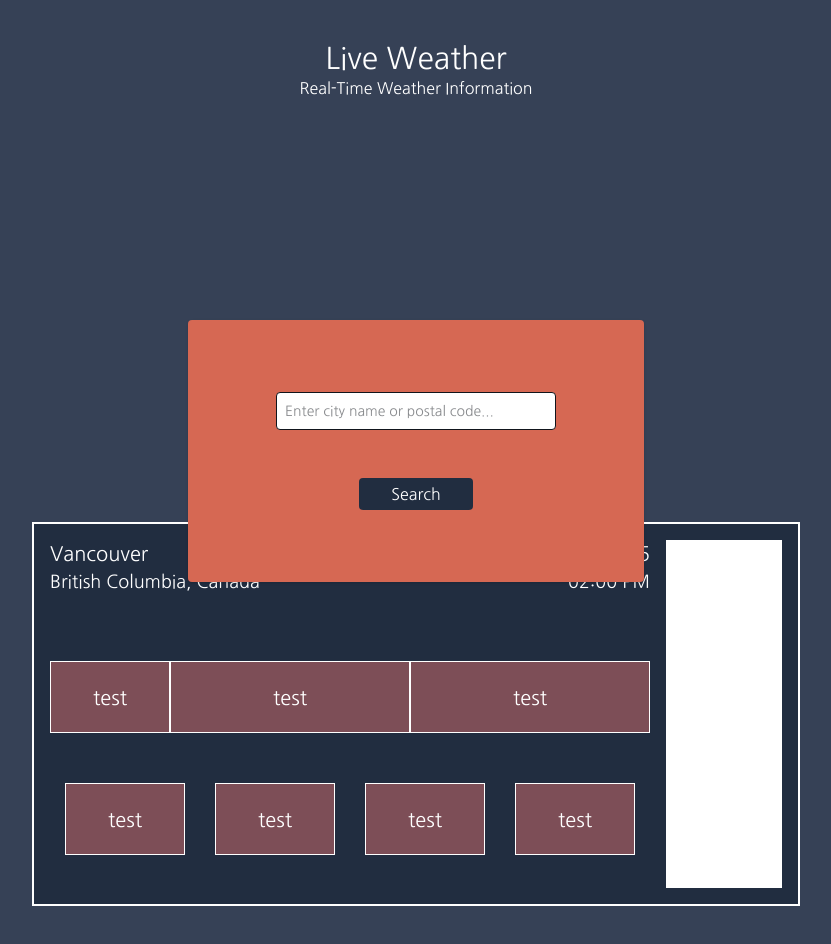
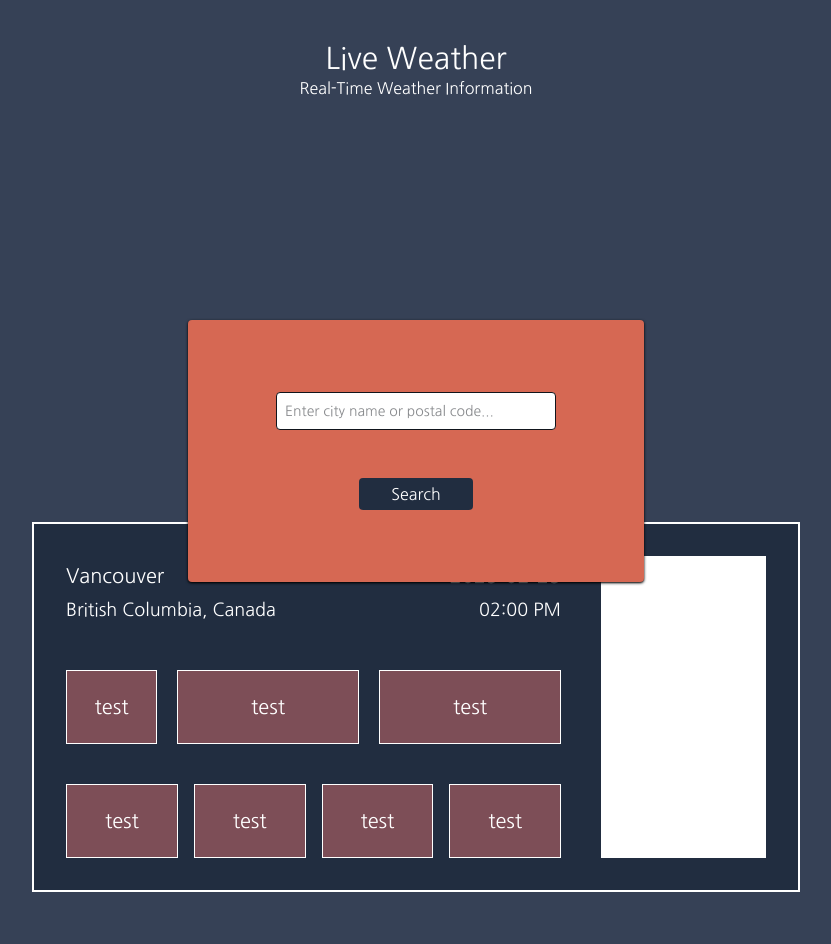
Before and after one commit to snoberyman/weather-app, a React (Vite) app: page / in a window 1280 px wide. Shown: the top 944 px of the page, without its empty margins (224-1055 px from the left). Built offline with nearby package versions, Linux system fonts and the light colour scheme; no server answers.

Commit message:
refactor input & responsive output box

```diff
--- a/src/components/weatherBox/weatherBoxLarge.tsx
+++ b/src/components/weatherBox/weatherBoxLarge.tsx
@@ -1,9 +1,13 @@
 const WeatherBoxLarge = () => {
-  return <>
-    <div className="bg-primary-rose border-1 border-white w-60 h-18 text-xl/18 text-center">
-      test
-    </div>
-  </>;
+  return (
+    <>
+      <div className="bg-primary-rose border-1 border-white  text-xl/18 text-center">
+        test
+      </div>
+    </>
+  );
 };
 
 export default WeatherBoxLarge;
+
+// w-60 h-18
--- a/src/components/weatherBox/weatherBoxSmall.tsx
+++ b/src/components/weatherBox/weatherBoxSmall.tsx
@@ -1,9 +1,13 @@
 const weatherBoxSmall = () => {
-  return <>
-    <div className="bg-primary-rose border-1 border-white w-30 h-18 text-xl/18 text-center">
-      test
-    </div>
-  </>;
+  return (
+    <>
+      <div className="bg-primary-rose border-1 border-white  text-xl/18 text-center">
+        test
+      </div>
+    </>
+  );
 };
 
 export default weatherBoxSmall;
+
+// w-30 h-18
--- /dev/null
+++ b/src/components/weatherInput/inputField.tsx
@@ -0,0 +1,55 @@
+import React from "react";
+import { Tooltip } from "react-tooltip";
+
+interface WeatherInputProps {
+  inputValue: string; //
+  handleInputChange: (e: React.ChangeEvent<HTMLInputElement>) => void;
+  isValid: boolean;
+  isCalled: boolean;
+  isButtonClicked: boolean;
+}
+
+function InputField({
+  inputValue, // recieves the inputValue state from the parent component
+  handleInputChange, // recieves the handleInputChange function from the parent component
+  isValid, // recieves the isValid state from the parent component
+  isCalled, // recieves the isCalled state from the parent component
+  isButtonClicked, // recieves the isButtonClicked state from the parent component
+}: WeatherInputProps) {
+  // Tooltip content based on input value: emtpy or invalid input
+  const tooltipContent =
+    inputValue.trim() === ""
+      ? "Input cannot be empty!"
+      : "Invalid input! Please enter city names or postal codes only.";
+
+  return (
+    <div className="relative">
+      <input
+        type="text"
+        value={inputValue}
+        onChange={handleInputChange}
+        className={`text-primary-black bg-white border ${
+          isValid ? "border-primary-black" : "border-red-500"
+        } p-2 rounded w-10vw sm:w-50 md:w-60 lg:w-70 text-sm focus:outline-none  ${
+          isCalled ? "mb-0 mr-8 max-sm:mb-12 max-sm:mr-0" : "mb-12"
+        }`}
+        placeholder="Enter city name or postal code..."
+        data-tooltip-id="input-error-tooltip"
+        data-tooltip-content={tooltipContent}
+        data-tooltip-place="top"
+      />
+      {!isValid && (
+        <Tooltip
+          id="input-error-tooltip"
+          isOpen={!isValid}
+          className="max-sm:max-w-70 text-center"
+        />
+      )}
+      {inputValue.trim() === "" && isButtonClicked && (
+        <Tooltip id="input-error-tooltip" isOpen={true} />
+      )}
+    </div>
+  );
+}
+
+export default InputField;
--- /dev/null
+++ b/src/components/weatherInput/weatherButton.tsx
@@ -0,0 +1,22 @@
+interface WeatherButtonProps {
+  isValid: boolean; // recieves the isValid state from the parent component
+  callAPI: () => void; // recieves the callAPI function from the parent component
+}
+
+function WeatherButton({ isValid, callAPI }: WeatherButtonProps) {
+  return (
+    <button
+      disabled={!isValid}
+      onClick={callAPI}
+      className={`${
+        isValid
+          ? "bg-primary-blue cursor-pointer hover:bg-primary-rose hover:shadow-md"
+          : "bg-gray-600 cursor-not-allowed"
+      } text-white py-1 px-8 rounded text-m`}
+    >
+      Search
+    </button>
+  );
+}
+
+export default WeatherButton;
--- a/src/features/mainOutput/mainOutput.tsx
+++ b/src/features/mainOutput/mainOutput.tsx
@@ -1,56 +1,52 @@
 // import { useSelector } from "react-redux";
 // import { RootState } from "../../app/store"; // Adjust path based on your project structure
-import WeatherBoxSmall from '../../components/weatherBox/weatherBoxSmall'
-import WeatherBoxLarge from '../../components/weatherBox/weatherBoxLarge';
+import WeatherBoxSmall from "../../components/weatherBox/weatherBoxSmall";
+import WeatherBoxLarge from "../../components/weatherBox/weatherBoxLarge";
 
 const MainOutput = () => {
   // const weather = useSelector((state: RootState) => state.weather);
-
   return (
-    <div className="  mt-30 mb-50 bg-primary-blue w-[60vw] h-96 border-2 border-white grid grid-cols-[3fr_1fr] grid-rows-3 gap-4 p-4">
-      {/* Row 1: Location and Date Info */}
-      <div className="flex flex-row justify-between col-start-1 row-start-1">
-        <div className="flex flex-col text-left">
-          <h2 className="text-xl">Vancouver</h2>
+    <div className="mt-30 mb-50 bg-primary-blue w-[60vw] h-auto border-2 border-white grid grid-cols-1 md:grid-cols-[3fr_1fr] grid-rows-3 gap-10 p-8 justify-between ">
+      {/* Location and date info */}
+      <div className="grid grid-cols-2 grid-rows-1 gap-4 col-start-1 row-start-1 ">
+        <div className="flex flex-col text-left ">
+          <h2 className="text-xl/10">Vancouver</h2>
           <h4 className="text-lg">British Columbia, Canada</h4>
         </div>
         <div className="flex flex-col text-right">
-          <h2 className="text-xl">2025-02-25</h2>
+          <h2 className="text-xl/10">2025-02-25</h2>
           <h4 className="text-lg">02:00 PM</h4>
         </div>
       </div>
-
-      {/* Row 2: Weather Info */}
-      <div className="flex flex-row justify-around col-start-1 row-start-2">
-        <div className="flex flex-col ">
-          <WeatherBoxSmall />
-        </div>
-        <div className="flex flex-col">
-          <WeatherBoxLarge />
-        </div>
-        <div className="flex flex-col">
-          <WeatherBoxLarge />
-        </div>
-      </div>
-
-      {/* Row 3: Extra Info */}
-      <div className="flex flex-row justify-around col-start-1 row-start-3">
+      {/* Main weather info */}
+      <div className=" items-start grid grid-cols-1 md:grid-cols-[1fr_2fr_2fr] gap-5 col-start-1 row-start-2 ">
         <div className="flex flex-col ">
           <WeatherBoxSmall />
         </div>
         <div className="flex flex-col ">
+          <WeatherBoxLarge />
+        </div>
+        <div className="flex flex-col ">
+          <WeatherBoxLarge />
+        </div>
+      </div>
+      {/* Hourly temperature Info */}
+      <div className="grid grid-cols-1 lg:grid-cols-4 gap-4 col-start-1 row-start-3 justify-between">
+        <div className="flex flex-col">
           <WeatherBoxSmall />
         </div>
-        <div className="flex flex-col ">
+        <div className="flex flex-col">
           <WeatherBoxSmall />
         </div>
-        <div className="flex flex-col ">
+        <div className="flex flex-col">
+          <WeatherBoxSmall />
+        </div>
+        <div className="flex flex-col">
           <WeatherBoxSmall />
         </div>
       </div>
-
-      {/* Right Column: Map */}
-      <div className="bg-white h-full w-full col-start-2 row-span-3"></div>
+      {/* Map */}
+      <div className="bg-white h-60 md:h-full w-full col-start-1 lg:col-start-2 row-span-3"></div>
     </div>
   );
 };
```
Also changed, not shown: src/features/mainInput/mainInput.tsx (+25 -56 lines).
